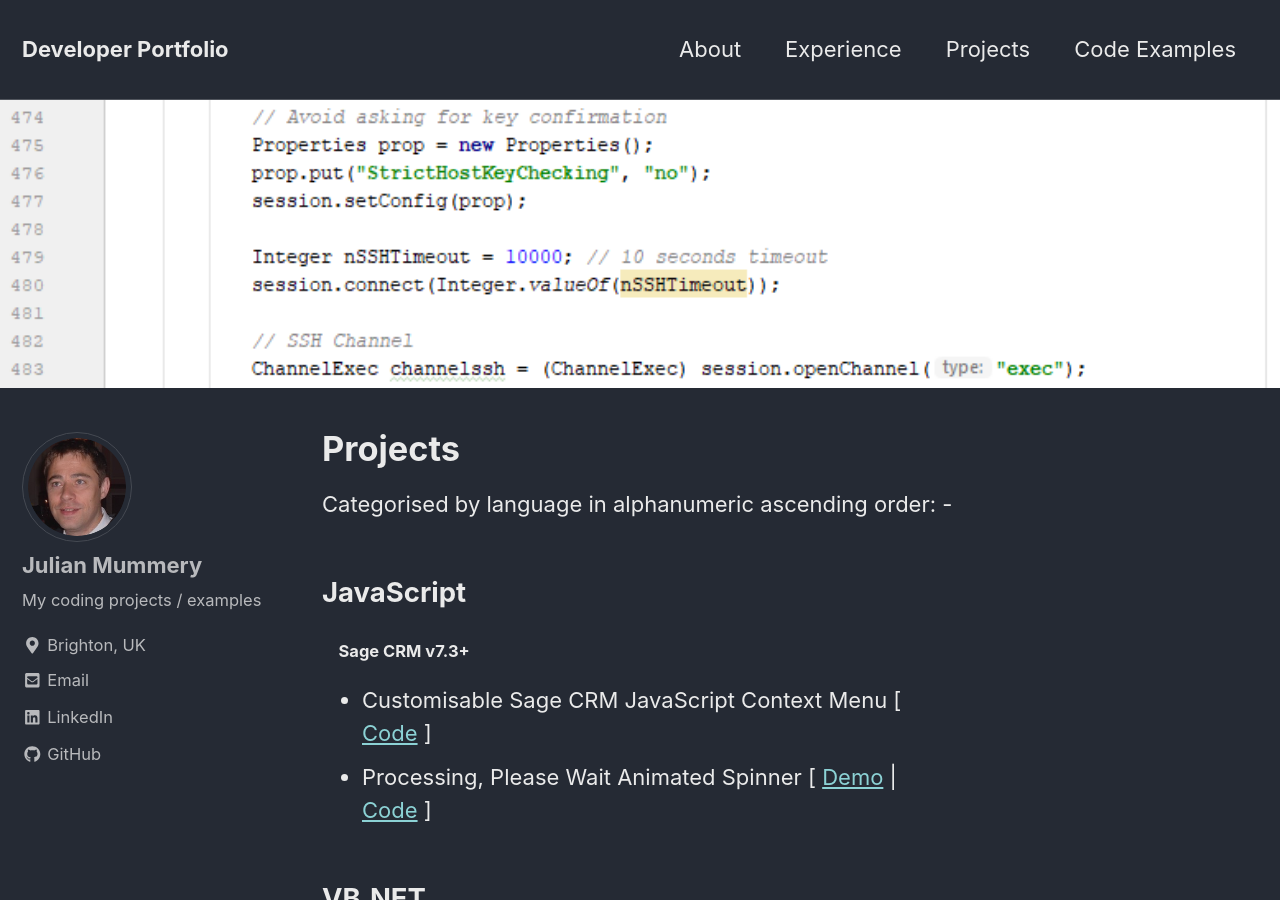
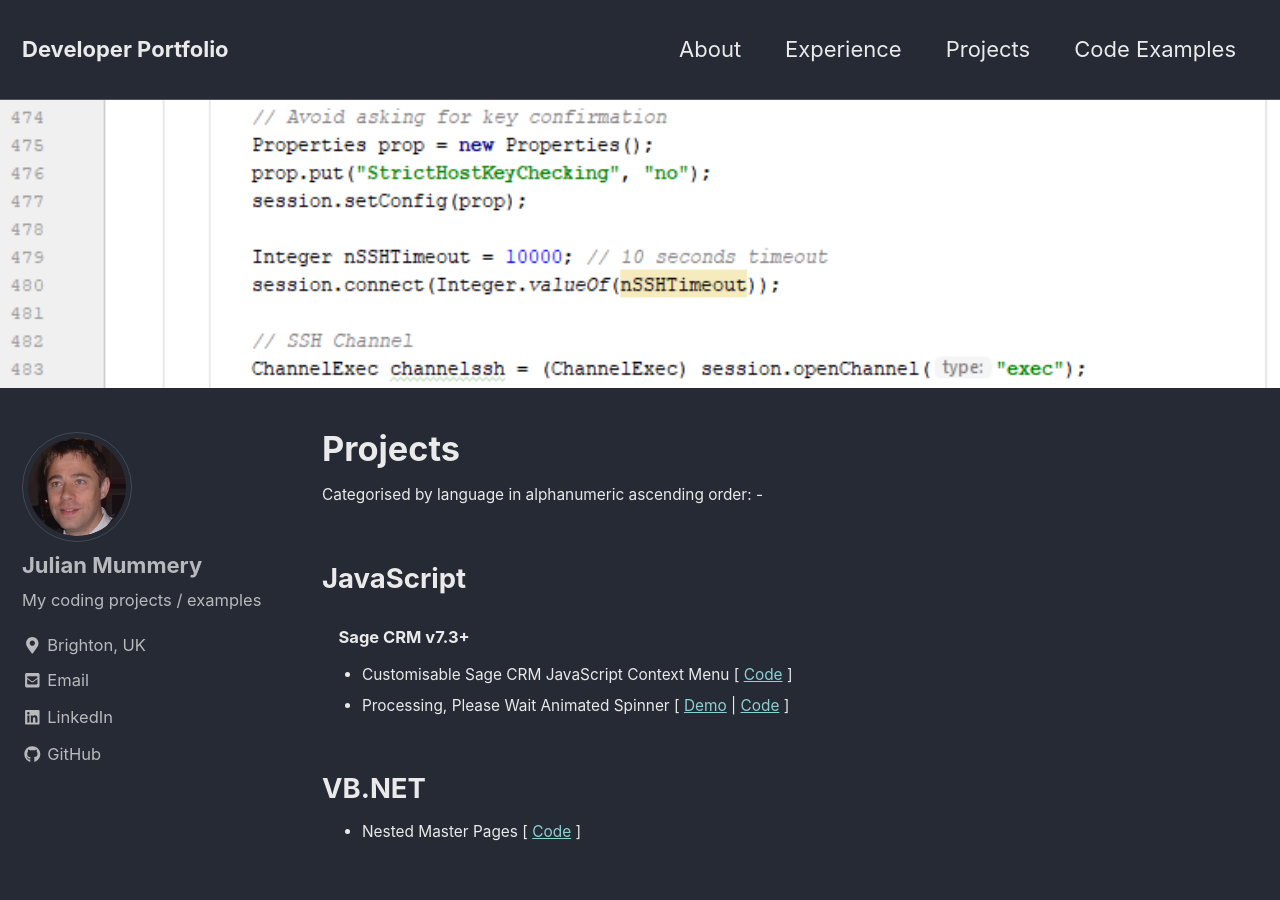
Before and after one commit to julianmummery/julianmummery.github.io, a Jekyll site: the page built from _pages/coding-projects.md, in a window 1280 px wide and 900 px high. Built offline with Jekyll 4.4.1, drawn with Linux system fonts in a browser that asks for light colours; nearby versions of some CDN libraries.

Commit message:
Update coding-projects.md

```diff
--- a/_pages/coding-projects.md
+++ b/_pages/coding-projects.md
@@ -7,17 +7,17 @@ header:
    image: "/assets/images/header-android-code.png"
 ---
 
-Categorised by language in alphanumeric ascending order: -
+<p style="font-size:0.70em; margin-top:0; margin-bottom: 0;">Categorised by language in alphanumeric ascending order: -</p>
 
 <h2>JavaScript</h2>
 <h5 style="padding-left:1em;">Sage CRM v7.3+</h5>
-<ul>
+<ul style="font-size:0.70em;">
   <li>Customisable Sage CRM JavaScript Context Menu [ <a href="https://github.com/julianmummery/sagecrm-context-menu" target="_blank">Code</a> ]</li>
   <li>Processing, Please Wait Animated Spinner [ <a href="https://github.com/julianmummery/sagecrm-please-wait-animation/blob/master/SageCRM-Loading-Anim.mp4?raw=true" target="_blank">Demo</a> | <a href="https://github.com/julianmummery/sagecrm-please-wait-animation" target="_blank">Code</a> ]</li>
 </ul>
 
 
 <h2>VB.NET</h2>
-<ul>
+<ul style="font-size:0.70em;">
   <li>Nested Master Pages [ <a href="https://github.com/julianmummery/nested-master-pages-example" target="_blank">Code</a> ]</li>
 </ul>
```
